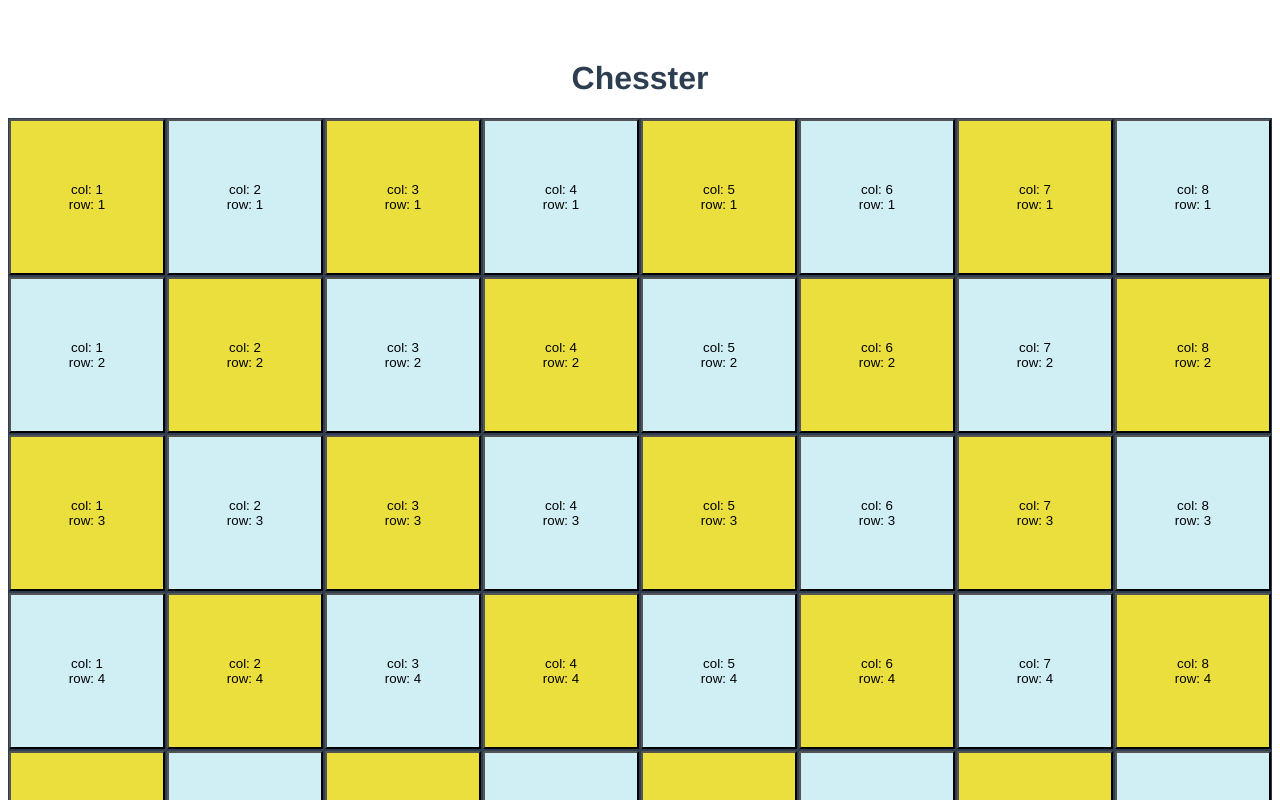
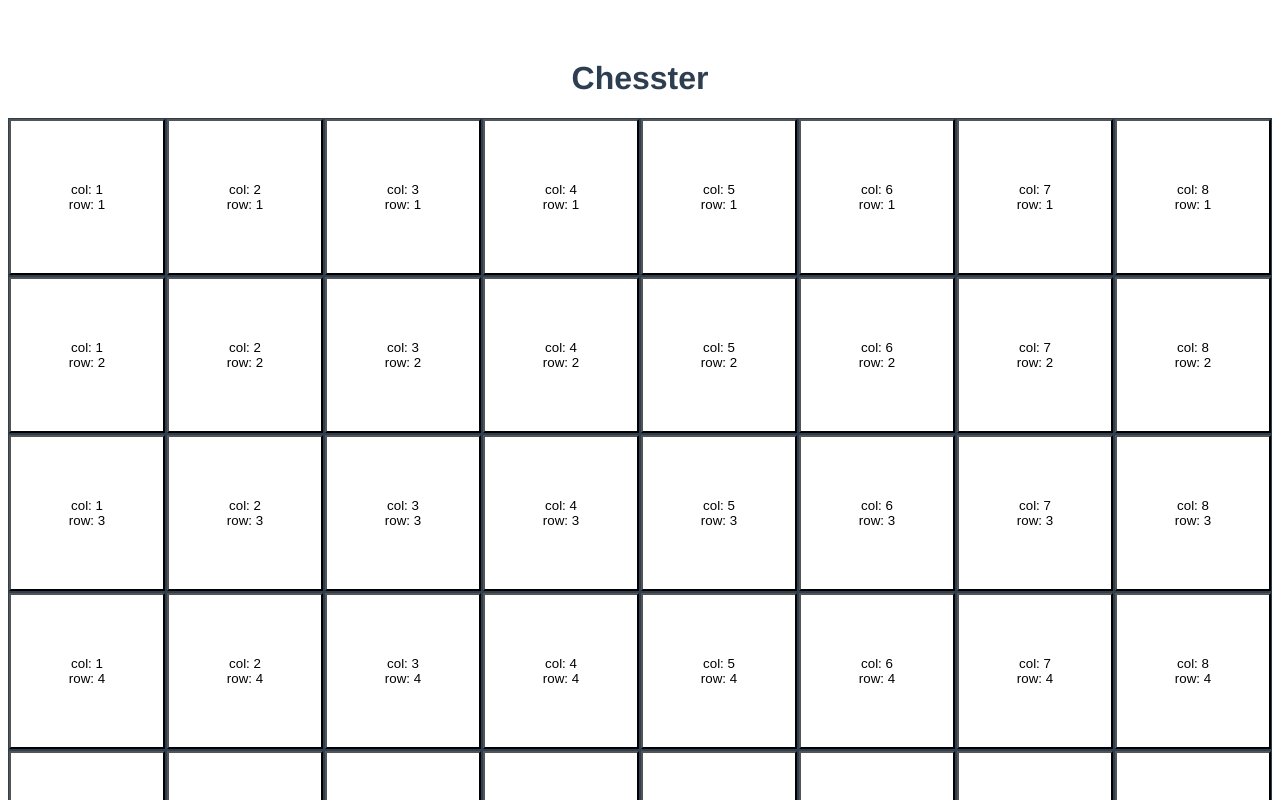
Before and after one commit to thing22-lamblet/webstuff.explore, a Vue app in the folder chesster/: page / in a window 1280 px wide. Shown: the top 800 px of the page. Built offline with nearby package versions, Linux system fonts and the light colour scheme.

Commit message:
Sync (auto)

```diff
--- a/chesster/src/App.vue
+++ b/chesster/src/App.vue
@@ -17,7 +17,8 @@ export default {
         title: "Chesster",
         boardDimensions: { rows: 8, cols: 8 },
         isOddSquare: function(row, col) {
-          return ((this.boardDimensions.cols + 1) * row + col) % 2;
+          console.log(row,col);
+          return false;
         }
       }
     };
--- a/chesster/src/components/GameboardCell.vue
+++ b/chesster/src/components/GameboardCell.vue
@@ -44,9 +44,11 @@ export default {
     display: block;
 }
 .dark_square {
-    background-color: rgba(164, 224, 235, 0.513);
+    background-color: black;
+    color:white;
 }
 .light_square {
-    background-color: rgb(235, 223, 62);
+    background-color: white;
+    color: black;
 }
 </style>
```
Also changed, not shown: 1 other file (tests, documents, lock files or other folders).
